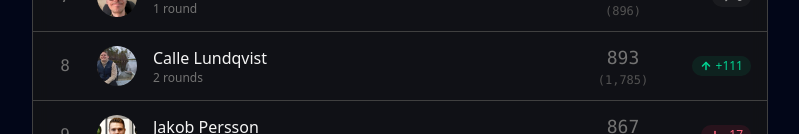
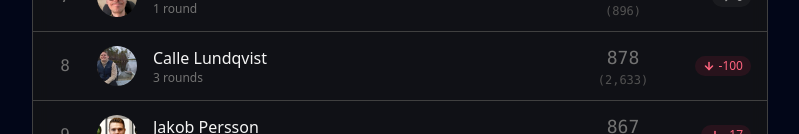
Before and after one commit to hejrobin/maptap-leaderboard, a React (Vite) app: page / in a window 1280 px wide. Shown: the part 666-800 px from the top of the page, without its empty margins (240-1039 px from the left). Built offline with nearby package versions, Linux system fonts and the light colour scheme.

Commit message:
chore: update score

```diff
--- a/src/data.ts
+++ b/src/data.ts
@@ -18,6 +18,7 @@ export const leaderboard: Player[] = [
     scores: [
       { date: "2026-06-16", score: 837 },
       { date: "2026-06-17", score: 948 },
+      { date: "2026-06-18", score: 848 },
     ],
   },
   {
```
